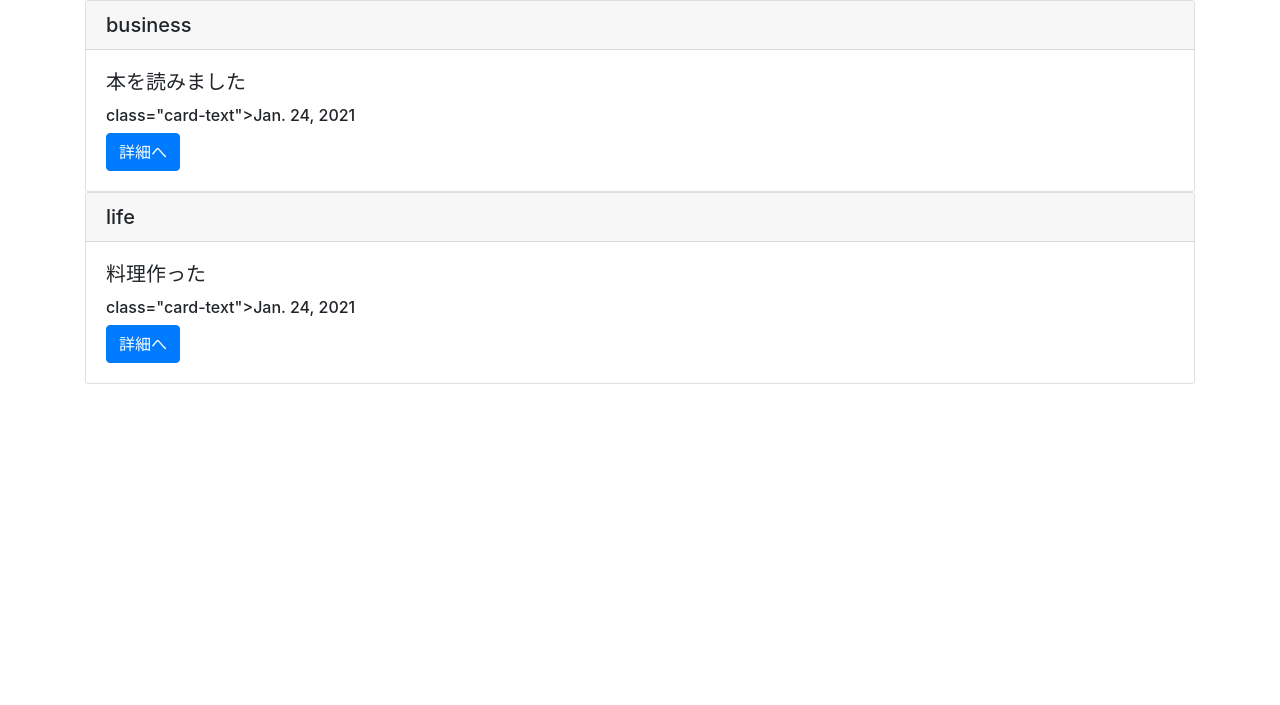
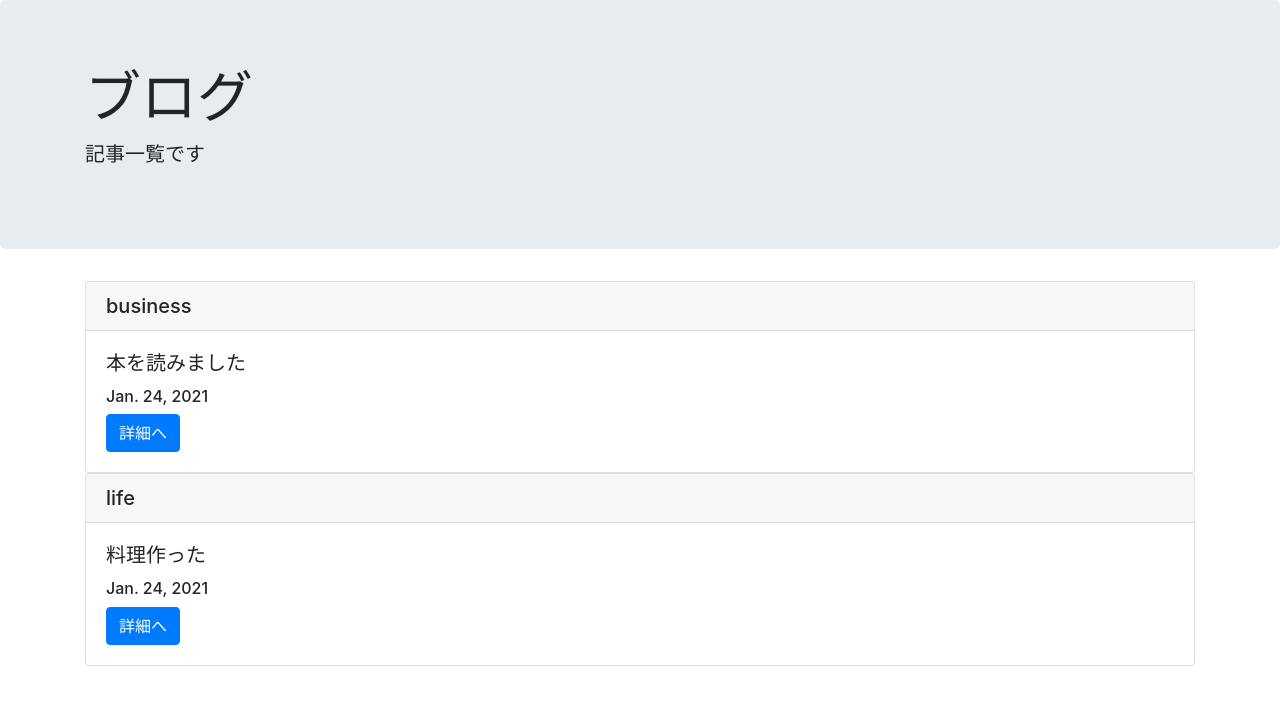
Before and after one commit to KakudaYutaka/blogproject, a Django app: page /list/ in a window 1280 px wide. Shown: the top 705 px of the page. Run offline with Django 3.2, Linux system fonts and the light colour scheme; data comes from the database, SQL or seed files in the repository; both versions use the stored data as it was after the commit; some libraries are stand-ins or nearby versions.

Commit message:
見た目修正

```diff
--- a/templates/list.html
+++ b/templates/list.html
@@ -14,6 +14,12 @@
   {% extends 'base.html' %}
 
   {% block header %}
+  <div class="jumbotron">
+    <div class="container">
+      <h1 class="display-4">ブログ</h1>
+      <p class="lead">記事一覧です</p>
+    </div>
+  </div>
   {% endblock header %}
 
   {% block content %}
@@ -23,7 +29,7 @@
       <h5 class="card-header">{{ item.category }}</h5>
       <div class="card-body">
         <h5 class="card-title">{{ item.title }}</h5>
-        <h6>class="card-text">{{ item.postdate }}</h6>
+        <h6 class="card-text">{{ item.postdate }}</h6>
         <a href="{% url 'detail' item.pk %}" class="btn btn-primary">詳細へ</a>
       </div>
     </div>
```
Also changed, not shown: db.sqlite3.
